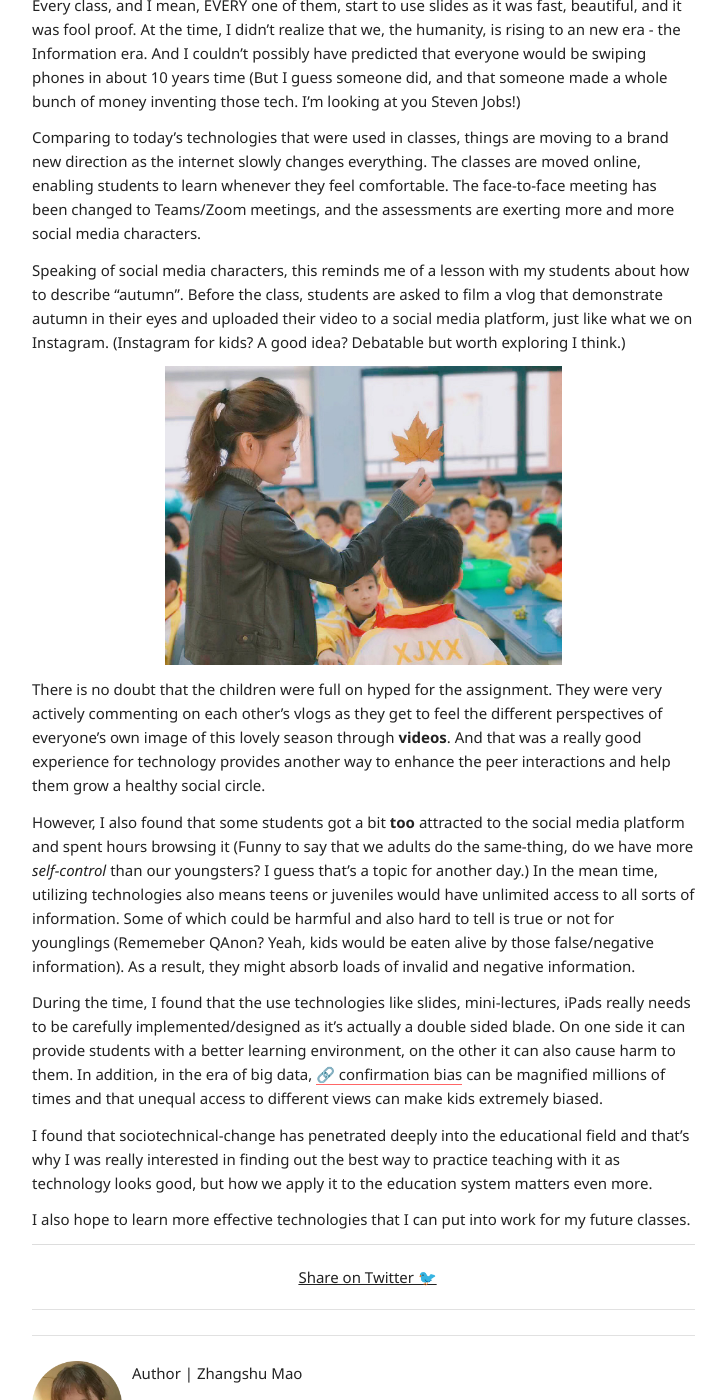
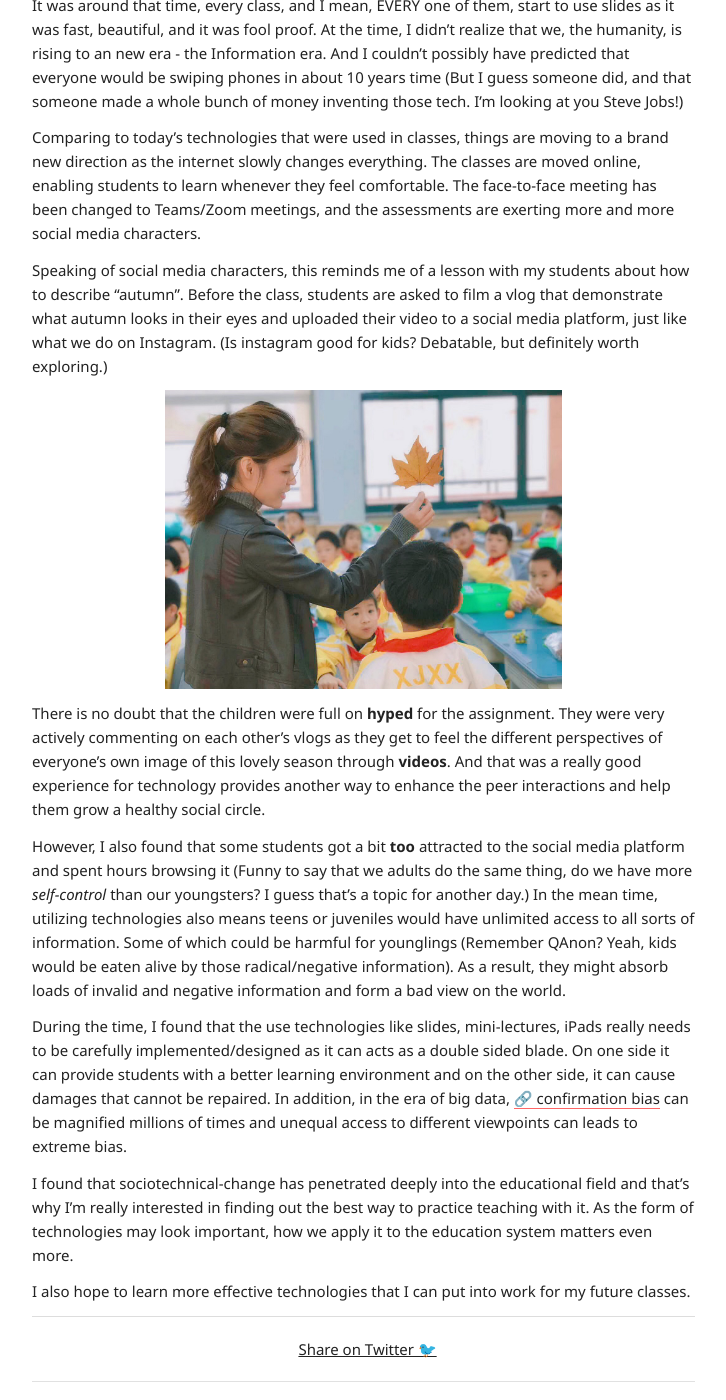
Before and after one commit to Zhangshu-Mao/Zhangshu-Mao.github.io, a Jekyll site: the page built from _posts/2021-10-01-technology_v_education.md, in a window 1280 px wide and 1400 px high, scrolled down 424 px. Shown: the whole window, without its empty margins (160-886 px from the left). Built offline with Jekyll 4.4.1, drawn with Linux system fonts in a browser that asks for light colours; nearby versions of some CDN libraries; emoji names are drawn with the system emoji font; comment, search, counter and statistics services are not loaded; some of the changed text lies outside the part shown.

Commit message:
Update technology_v_education

```diff
--- a/_posts/2021-10-01-technology_v_education.md
+++ b/_posts/2021-10-01-technology_v_education.md
@@ -14,32 +14,33 @@ During my life as a student and teacher, I've experienced the power of technolog
 I remember vividly that during the time while I was a primary school student, the word __"PPT"__ wasn't known to everyone and teachers were still using chalk and black boards to get the most of their messages across.
 I think it was around the time when I was in middle school, things went over a dramatic change.
 
-Every class, and I mean, EVERY one of them, start to use slides as it was fast, beautiful, and it was fool proof.
+It was around that time, every class, and I mean, EVERY one of them, start to use slides as it was fast, beautiful, and it was fool proof.
 At the time, I didn't realize that we, the humanity, is rising to an new era - the Information era.
-And I couldn't possibly have predicted that everyone would be swiping phones in about 10 years time (But I guess someone did, and that someone made a whole bunch of money inventing those tech. I'm looking at you Steven Jobs!)
+And I couldn't possibly have predicted that everyone would be swiping phones in about 10 years time (But I guess someone did, and that someone made a whole bunch of money inventing those tech. I'm looking at you Steve Jobs!)
 
 Comparing to today's technologies that were used in classes, things are moving to a brand new direction as the internet slowly changes everything.
-The classes are moved online, enabling students to learn whenever they feel comfortable. The face-to-face meeting has been changed to Teams/Zoom meetings, and the assessments are exerting more and more social media characters.
+The classes are moved online, enabling students to learn whenever they feel comfortable.
+The face-to-face meeting has been changed to Teams/Zoom meetings, and the assessments are exerting more and more social media characters.
 
 Speaking of social media characters, this reminds me of a lesson with my students about how to describe "autumn".
-Before the class, students are asked to film a vlog that demonstrate autumn in their eyes and uploaded their video to a social media platform, just like what we on Instagram. (Instagram for kids? A good idea? Debatable but worth exploring I think.)
+Before the class, students are asked to film a vlog that demonstrate what autumn looks in their eyes and uploaded their video to a social media platform, just like what we do on Instagram. (Is instagram good for kids? Debatable, but definitely worth exploring.)
 
 ![]({{site.baseurl}}/assets/img/post_img/2021-10-01-img1.jpeg){:height="60%" width="60%" .center}
 
-There is no doubt that the children were full on hyped for the assignment.
+There is no doubt that the children were full on __hyped__ for the assignment.
 They were very actively commenting on each other's vlogs as they get to feel the different perspectives of everyone's own image of this lovely season through __videos__.
 And that was a really good experience for technology provides another way to enhance the peer interactions and help them grow a healthy social circle.
 
-However, I also found that some students got a bit __too__ attracted to the social media platform and spent hours browsing it (Funny to say that we adults do the same-thing, do we have more *self-control* than our youngsters? I guess that's a topic for another day.)
+However, I also found that some students got a bit __too__ attracted to the social media platform and spent hours browsing it (Funny to say that we adults do the same thing, do we have more *self-control* than our youngsters? I guess that's a topic for another day.)
 In the mean time, utilizing technologies also means teens or juveniles would have unlimited access to all sorts of information.
-Some of which could be harmful and also hard to tell is true or not for younglings (Rememeber QAnon? Yeah, kids would be eaten alive by those false/negative information).
-As a result, they might absorb loads of invalid and negative information.
+Some of which could be harmful for younglings (Remember QAnon? Yeah, kids would be eaten alive by those radical/negative information).
+As a result, they might absorb loads of invalid and negative information and form a bad view on the world.
 
-During the time, I found that the use technologies like slides, mini-lectures, iPads really needs to be carefully implemented/designed as it's actually a double sided blade.
-On one side it can provide students with a better learning environment, on the other it can also cause harm to them.
-In addition, in the era of big data, [:link: confirmation bias](https://en.wikipedia.org/wiki/Confirmation_bias) can be magnified millions of times and that unequal access to different views can make kids extremely biased.
+During the time, I found that the use technologies like slides, mini-lectures, iPads really needs to be carefully implemented/designed as it can acts as a double sided blade.
+On one side it can provide students with a better learning environment and on the other side, it can cause damages that cannot be repaired.
+In addition, in the era of big data, [:link: confirmation bias](https://en.wikipedia.org/wiki/Confirmation_bias) can be magnified millions of times and unequal access to different viewpoints can leads to extreme bias.
 
-
-I found that sociotechnical-change has penetrated deeply into the educational field and that’s why I was really interested in finding out the best way to practice teaching with it as technology looks good, but how we apply it to the education system matters even more.
+I found that sociotechnical-change has penetrated deeply into the educational field and that’s why I'm really interested in finding out the best way to practice teaching with it.
+As the form of technologies may look important, how we apply it to the education system matters even more.
 
 I also hope to learn more effective technologies that I can put into work for my future classes.
```
